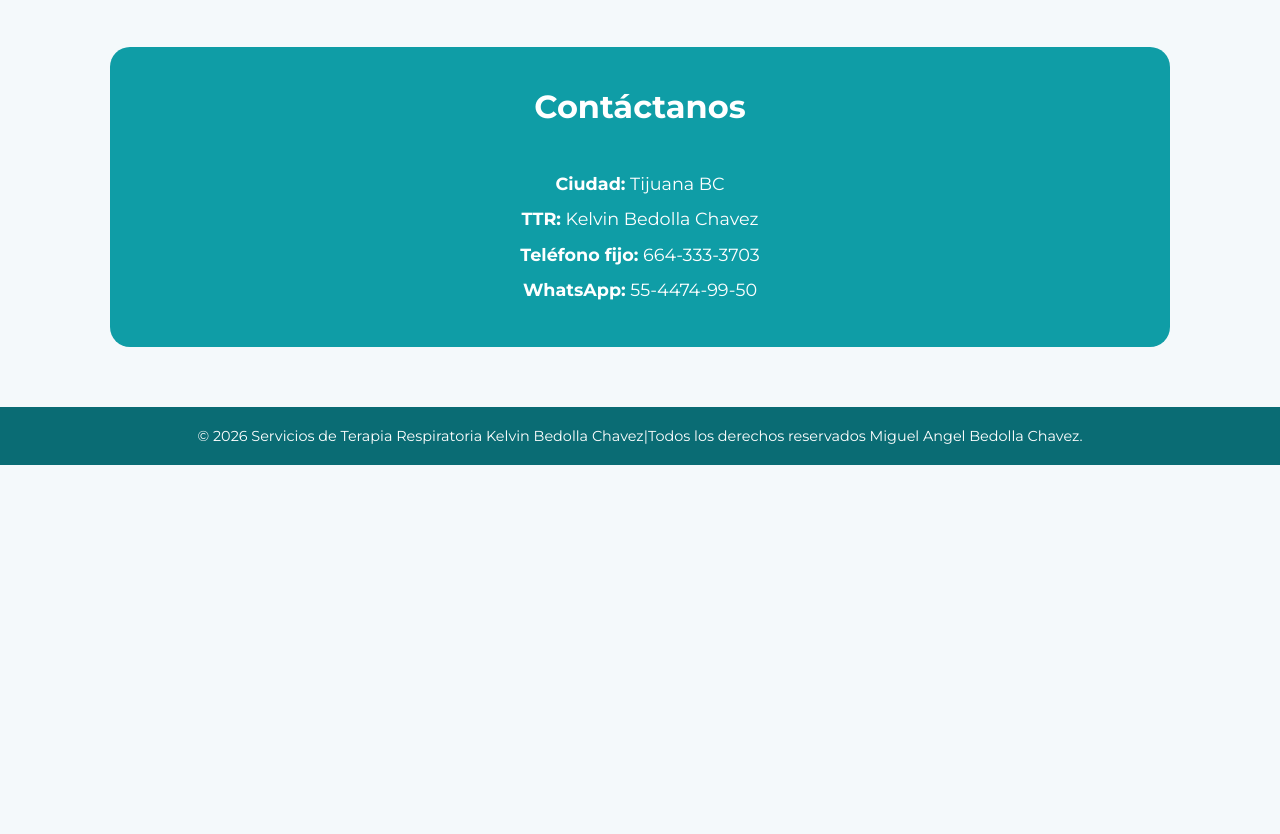
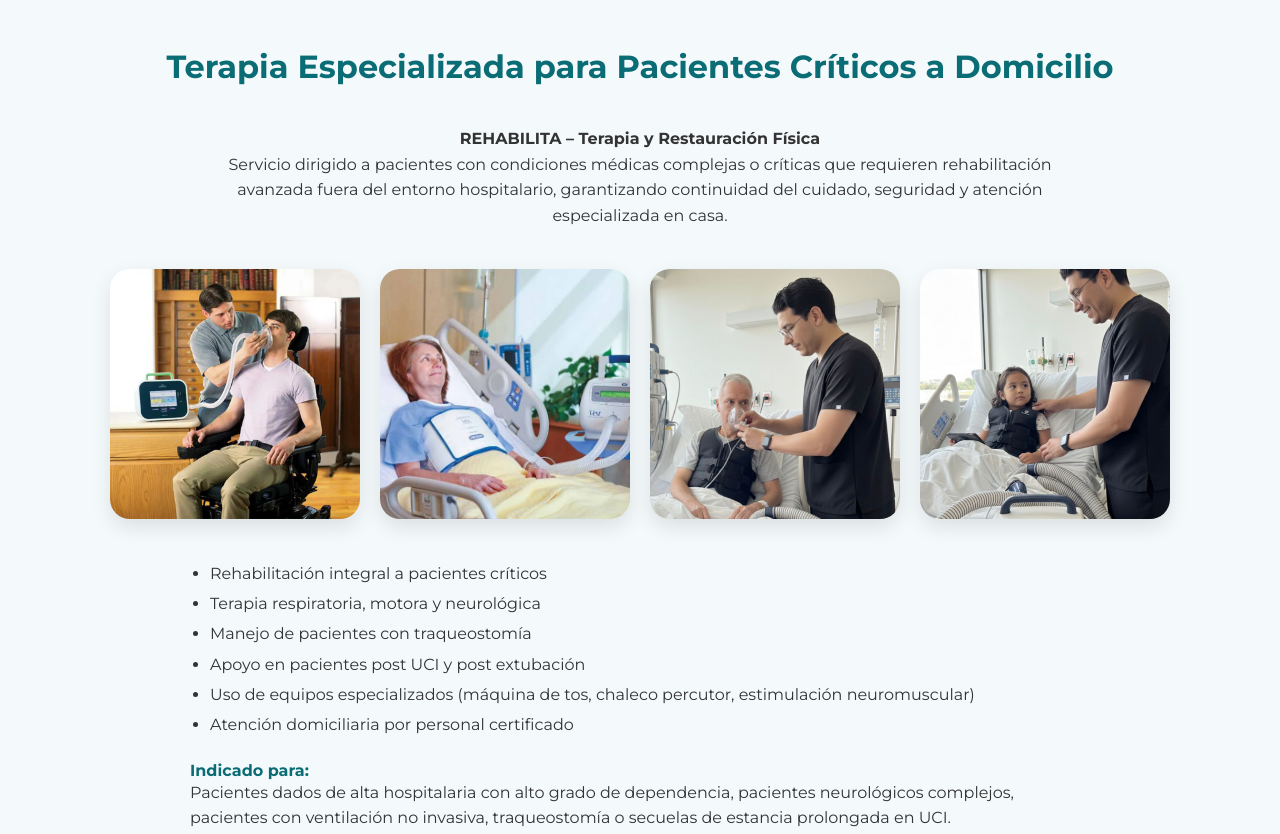
Before and after one commit to Angelbedolla/Servicio-de-terapia-respiratoria., a plain HTML site: page index.html in a window 1280 px wide. Shown: the part 2460-3294 px from the top of the page. Before the commit the page ends 2925 px from the top, so only its background shows below. Drawn offline with Linux system fonts and the light colour scheme.

Commit message:
Update index.html

```diff
--- a/index.html
+++ b/index.html
@@ -157,6 +157,28 @@ header h1{font-size:2rem;}
 .section-title{font-size:1.6rem;}
 }
 
+@media (max-width:768px){
+
+.perfil{
+display:flex;
+flex-direction:column;
+align-items:center;
+text-align:center;
+gap:20px;
+}
+
+.perfil img{
+width:220px;
+height:auto;
+border-radius:50%;
+}
+
+.perfil div{
+max-width:90%;
+}
+
+}
+
 </style>
 </head>
 
@@ -271,6 +293,40 @@ quirúrgica y seguimiento de tratamientos respiratorios.
 
 </section>
 
+<section>
+  <h2 class="section-title">Terapia Especializada para Pacientes Críticos a Domicilio</h2>
+  <p style="text-align:center; max-width:900px; margin:0 auto 40px auto; line-height:1.6;">
+    <strong>REHABILITA – Terapia y Restauración Física</strong><br>
+    Servicio dirigido a pacientes con condiciones médicas complejas o críticas que requieren rehabilitación avanzada fuera del entorno hospitalario, garantizando continuidad del cuidado, seguridad y atención especializada en casa.
+  </p>
+
+  <div style="display:grid; grid-template-columns: repeat(auto-fit, minmax(250px, 1fr)); gap:20px; margin-bottom:40px;">
+    <img src="Terapia1.jpeg" alt="Atención domiciliaria especializada" style="width:100%; border-radius:20px; box-shadow:0 8px 20px rgba(0,0,0,0.1); height:250px; object-fit:cover;">
+
+    <img src="Terapia2.jpeg" alt="Terapia respiratoria avanzada" style="width:100%; border-radius:20px; box-shadow:0 8px 20px rgba(0,0,0,0.1); height:250px; object-fit:cover;">
+
+    <img src="Terapia3.jpeg" alt="Equipo médico especializado" style="width:100%; border-radius:20px; box-shadow:0 8px 20px rgba(0,0,0,0.1); height:250px; object-fit:cover;">
+
+    <img src="Terapia4.jpeg" alt="Rehabilitación post UCI" style="width:100%; border-radius:20px; box-shadow:0 8px 20px rgba(0,0,0,0.1); height:250px; object-fit:cover;">
+  </div>
+
+  <div style="max-width:900px; margin:auto;">
+    <ul style="line-height:1.9; padding-left:20px;">
+      <li>Rehabilitación integral a pacientes críticos</li>
+      <li>Terapia respiratoria, motora y neurológica</li>
+      <li>Manejo de pacientes con traqueostomía</li>
+      <li>Apoyo en pacientes post UCI y post extubación</li>
+      <li>Uso de equipos especializados (máquina de tos, chaleco percutor, estimulación neuromuscular)</li>
+      <li>Atención domiciliaria por personal certificado</li>
+    </ul>
+
+    <p style="margin-top:20px; font-weight:700; color:#0a6c74;">Indicado para:</p>
+    <p style="line-height:1.6;">
+      Pacientes dados de alta hospitalaria con alto grado de dependencia, pacientes neurológicos complejos, pacientes con ventilación no invasiva, traqueostomía o secuelas de estancia prolongada en UCI.
+    </p>
+  </div>
+</section>
+
 
 <section id="contacto">
 
```
